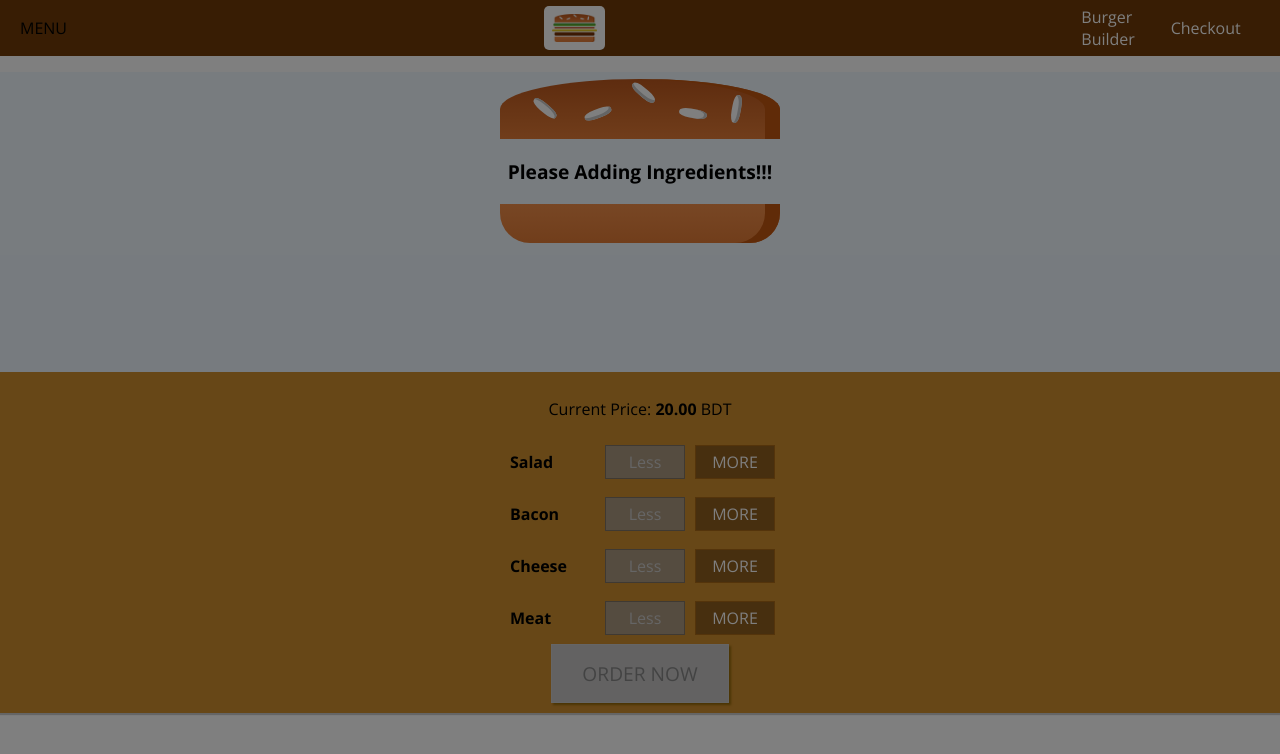
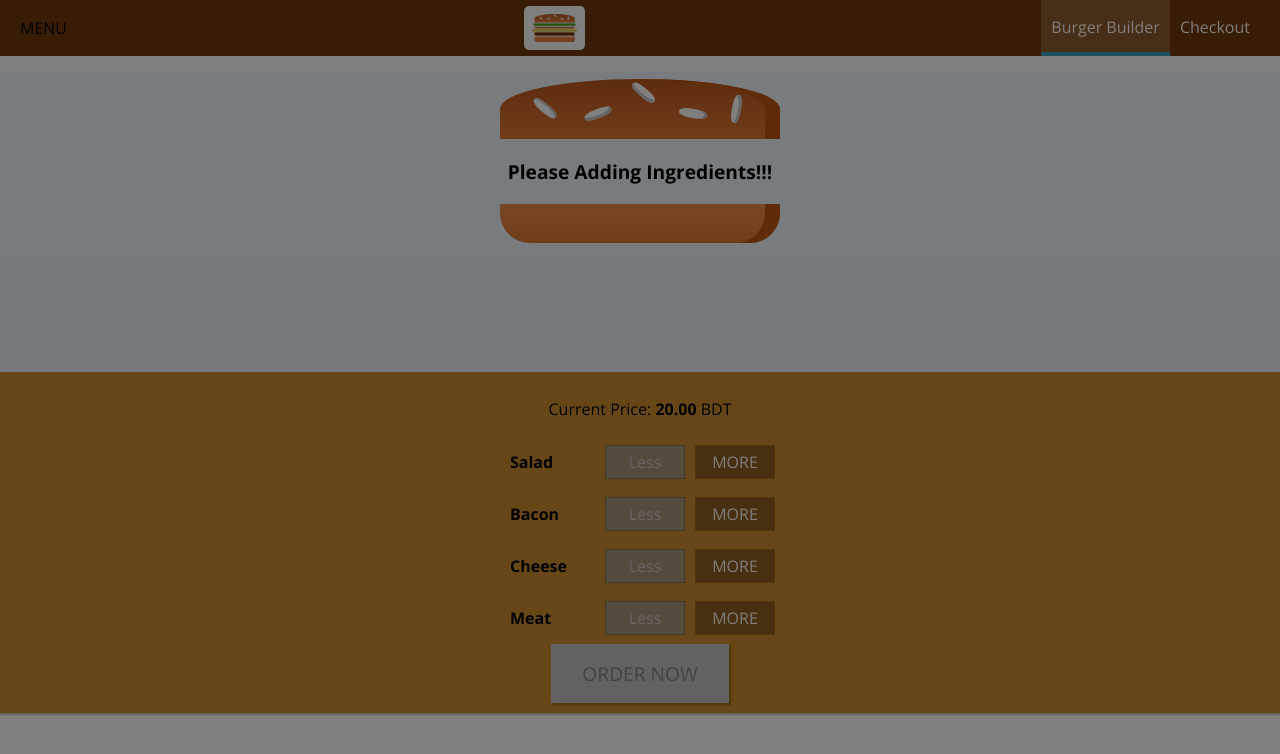
Before and after one commit to SOURAV-ROY/burger-builder, a React app: page / in a window 1280 px wide. Shown: the top 754 px of the page. Built offline with nearby package versions, Linux system fonts and the light colour scheme.

Commit message:
Navigation Fixed

```diff
--- a/src/components/Navigation/NavigationItems/NavigationItem/NavigationItem.css
+++ b/src/components/Navigation/NavigationItems/NavigationItem/NavigationItem.css
@@ -1,64 +1,110 @@
 .NavigationItem {
     margin: 10px 0;
     box-sizing: border-box;
-    /*display: flex;*/
     display: block;
-    /*height: 100%;*/
     width: 100%;
-    /*align-items: center;*/
-
 }
 
 .NavigationItem a {
-    color: white;
+    color: #8F5C2C;
     text-decoration: none;
-    /*height: 100%;*/
     width: 100%;
-    /*padding: 16px 10px;*/
-    /*border-bottom: 4px solid transparent;*/
     box-sizing: border-box;
     display: block;
-
 }
 
 .NavigationItem a:hover,
 .NavigationItem a:active,
-.NavigationItem a:active {
-    /*background-color: #8F5C2C;*/
-    /*border-bottom: 4px solid #40A4C8;*/
+.NavigationItem a.active {
     color: #40A4C8;
-
 }
 
-
-@media (max-width: 500px) {
+@media (min-width: 500px) {
     .NavigationItem {
         margin: 0;
-        /*box-sizing: border-box;*/
         display: flex;
         height: 100%;
         width: auto;
         align-items: center;
-
     }
 
     .NavigationItem a {
-        color: #8F5C2C;
-        /*text-decoration: none;*/
+        color: white;
         height: 100%;
         padding: 16px 10px;
         border-bottom: 4px solid transparent;
-        /*box-sizing: border-box;*/
-        /*display: block;*/
-
     }
 
     .NavigationItem a:hover,
     .NavigationItem a:active,
-    .NavigationItem a:active {
+    .NavigationItem a.active {
         background-color: #8F5C2C;
         border-bottom: 4px solid #40A4C8;
         color: white;
-
     }
 }
+
+/*.NavigationItem {*/
+/*    margin: 10px 0;*/
+/*    box-sizing: border-box;*/
+/*    !*display: flex;*!*/
+/*    display: block;*/
+/*    !*height: 100%;*!*/
+/*    width: 100%;*/
+/*    !*align-items: center;*!*/
+
+/*}*/
+
+/*.NavigationItem a {*/
+/*    color: white;*/
+/*    text-decoration: none;*/
+/*    !*height: 100%;*!*/
+/*    width: 100%;*/
+/*    !*padding: 16px 10px;*!*/
+/*    !*border-bottom: 4px solid transparent;*!*/
+/*    box-sizing: border-box;*/
+/*    display: block;*/
+
+/*}*/
+
+/*.NavigationItem a:hover,*/
+/*.NavigationItem a:active,*/
+/*.NavigationItem a:active {*/
+/*    !*background-color: #8F5C2C;*!*/
+/*    !*border-bottom: 4px solid #40A4C8;*!*/
+/*    color: #40A4C8;*/
+
+/*}*/
+
+
+/*@media (max-width: 500px) {*/
+/*    .NavigationItem {*/
+/*        margin: 0;*/
+/*        !*box-sizing: border-box;*!*/
+/*        display: flex;*/
+/*        height: 100%;*/
+/*        width: auto;*/
+/*        align-items: center;*/
+
+/*    }*/
+
+/*    .NavigationItem a {*/
+/*        color: #8F5C2C;*/
+/*        !*text-decoration: none;*!*/
+/*        height: 100%;*/
+/*        padding: 16px 10px;*/
+/*        border-bottom: 4px solid transparent;*/
+/*        !*box-sizing: border-box;*!*/
+/*        !*display: block;*!*/
+
+/*    }*/
+
+/*    .NavigationItem a:hover,*/
+/*    .NavigationItem a:active,*/
+/*    .NavigationItem a:active {*/
+/*        background-color: #8F5C2C;*/
+/*        border-bottom: 4px solid #40A4C8;*/
+/*        color: white;*/
+
+/*    }*/
+/*}*/
```
Also changed, not shown: 1 other file (tests, documents, lock files or other folders).
